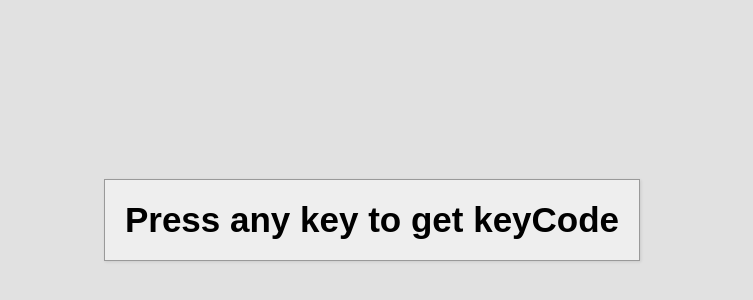
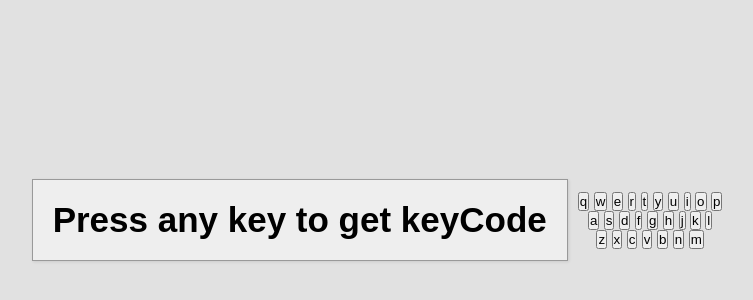
Before and after one commit to VladimirSaenko/Event-Key-Codes-site, a plain HTML site: page index.html in a window 1280 px wide. Shown: the part 180-480 px from the top of the page, without its empty margins (268-1021 px from the left). Drawn offline with Linux system fonts and the light colour scheme; a web font is replaced by a local one.

Commit message:
Update index.html

```diff
--- a/index.html
+++ b/index.html
@@ -14,6 +14,42 @@
             Press any key to get keyCode
         </div>
     </div>
+    <div id="keyboard">
+        <div class="keyboard-row">
+            <button data-key="q" data-keycode="81" data-code="KeyQ">q</button>
+            <button data-key="w" data-keycode="87" data-code="KeyW">w</button>
+            <button data-key="e" data-keycode="69" data-code="KeyE">e</button>
+            <button data-key="r" data-keycode="82" data-code="KeyR">r</button>
+            <button data-key="t" data-keycode="84" data-code="KeyT">t</button>
+            <button data-key="y" data-keycode="89" data-code="KeyY">y</button>
+            <button data-key="u" data-keycode="85" data-code="KeyU">u</button>
+            <button data-key="i" data-keycode="73" data-code="KeyI">i</button>
+            <button data-key="o" data-keycode="79" data-code="KeyO">o</button>
+            <button data-key="p" data-keycode="80" data-code="KeyP">p</button>
+          </div>
+          <div class="keyboard-row">
+            <button data-key="a" data-keycode="65" data-code="KeyA">a</button>
+            <button data-key="s" data-keycode="83" data-code="KeyS">s</button>
+            <button data-key="d" data-keycode="68" data-code="KeyD">d</button>
+            <button data-key="f" data-keycode="70" data-code="KeyF">f</button>
+            <button data-key="g" data-keycode="71" data-code="KeyG">g</button>
+            <button data-key="h" data-keycode="72" data-code="KeyH">h</button>
+            <button data-key="j" data-keycode="74" data-code="KeyJ">j</button>
+            <button data-key="k" data-keycode="75" data-code="KeyK">k</button>
+            <button data-key="l" data-keycode="76" data-code="KeyL">l</button>
+          </div>
+          <div class="keyboard-row">
+            <!-- <button data-key="enter" class="wide-button">Enter</button> -->
+            <button data-key="z" data-keycode="90" data-code="KeyZ">z</button>
+            <button data-key="x" data-keycode="88" data-code="KeyX">x</button>
+            <button data-key="c" data-keycode="67" data-code="KeyC">c</button>
+            <button data-key="v" data-keycode="86" data-code="KeyV">v</button>
+            <button data-key="b" data-keycode="66" data-code="KeyB">b</button>
+            <button data-key="n" data-keycode="78" data-code="KeyN">n</button>
+            <button data-key="m" data-keycode="77" data-code="KeyM">m</button>
+            <!-- <button data-key="enter" class="wide-button">Enter</button> -->
+          </div>
+    </div>
     <script src="mainscript.js"></script>
 </body>
 </html>
```
